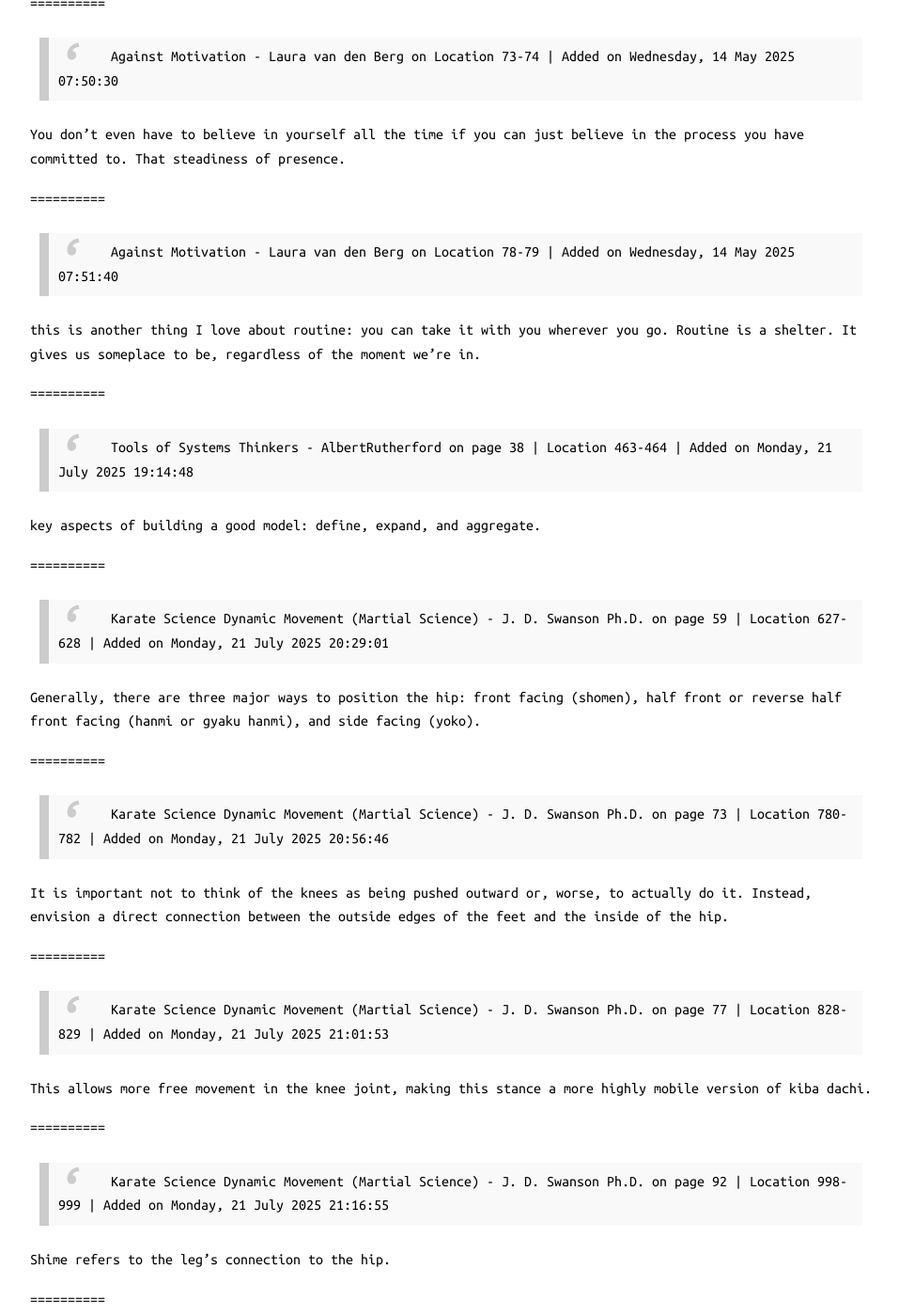
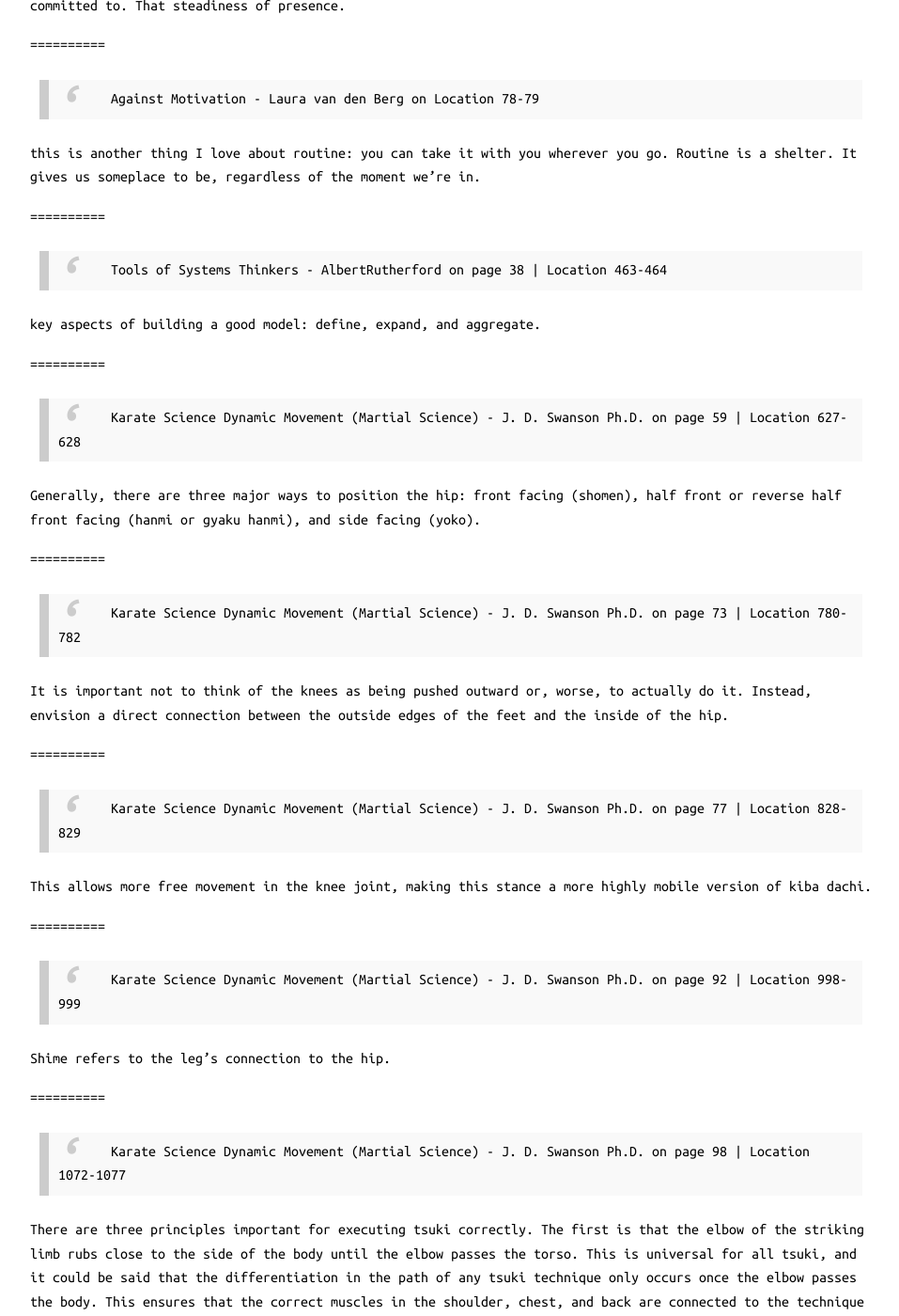
Before and after one commit to hasantayyar/hasantayyar.net, a Jekyll site: the page built from _posts/2026-01-10-clippings.md, in a window 1280 px wide and 1400 px high, scrolled down 2122 px. Shown: the whole window at 94% size, without its empty margins (160-1117 px from the left). Built offline with Jekyll 4.4.1, drawn with Linux system fonts in a browser that asks for light colours; Markdown is read by kramdown in place of the engine named in the settings; some of the changed text lies outside the part shown.

Commit message:
Update 2026-01-10-clippings.md

```diff
--- a/_posts/2026-01-10-clippings.md
+++ b/_posts/2026-01-10-clippings.md
@@ -5,176 +5,179 @@ date:   2026-01-10 09:30:00
 categories: EIL
 ---
 
+**Below is a list of my 2025 clippings from my Kindle.**
+
+
 > A CTO’s Guide to Measuring Software Development Productivity | Amazon Web Services
-> on page 4 | Location 30-31 | Added on Thursday, 24 April 2025 06:18:10
+> on page 4 | Location 30-31
 
 Lead time measures the total elapsed time from when a customer need is first identified to when the solution delivers measurable value.
 
 ==========
 
 > Tools of Systems Thinkers - Albert Rutherford
-> on page 11 | Location 110-111 | Added on Sunday, 27 April 2025 08:10:09
+> on page 11 | Location 110-111
 
 Linear thinking is enforced by our education system. We learn to reduce and dissect problems to smaller, more manageable components without looking at the big picture first.
 
 ==========
 
 > Tools of Systems Thinkers - Albert Rutherford
-> on page 12 | Location 113-115 | Added on Sunday, 27 April 2025 08:13:03
+> on page 12 | Location 113-115
 
 We need to integrate the separate departments of knowledge into one to see how they are connected. This way, we can better understand the complex challenges of the world.
 
 ==========
 
 > Tools of Systems Thinkers - Albert Rutherford
-> on page 14 | Location 139-140 | Added on Sunday, 27 April 2025 08:16:42
+> on page 14 | Location 139-140
 
 I’m about to present an example borrowed from Draper Kauffman’s introduction to systems thinking from the 1980s.
 
 ==========
 
 > Tools of Systems Thinkers - Albert Rutherford
-> on page 16 | Location 174-176 | Added on Sunday, 27 April 2025 08:45:08
+> on page 16 | Location 174-176
 
 Because everything is interconnected, the whole system is comprised of a series of feedback loops. When we understand the nature of feedback loops, we can start to plan interventions to resolve the problems they create.
 
 ==========
 
 > Tools of Systems Thinkers - Albert Rutherford
-> on page 28 | Location 332-332 | Added on Friday, 2 May 2025 09:00:13
+> on page 28 | Location 332-332
 
 Unfortunately, analysts often ignore delays and their negative consequences when making a diagnosis about a problem.
 
 ==========
 
 > Söylevler - Epiktetos
-> on page 17-17 | Added on Tuesday, 13 May 2025 22:41:57
+> on page 17-17
 
 Hükmümüz alhnda olanları elimizden gelen en iyi biçimde; geri kalanlarını ise doğalarına uygun biçimde kullanmak
 
 ==========
 
 > Söylevler - Epiktetos
-> on page 18-18 | Added on Tuesday, 13 May 2025 22:45:16
+> on page 18-18
 
 Yeryüzünde bedennden ayrılmayacak tek kafanı benimki olduğunu sana ne zan1an söyledim?
 
 ==========
 
 > Söylevler - Epiktetos
-> on page 19-19 | Added on Tuesday, 13 May 2025 22:46:01
+> on page 19-19
 
 Daha iyisini seçtm diyorsan, bunu sana veren kim? Verilenle yetinmek için çaba göstermez misin?
 
 ==========
 
 > Against Motivation - Laura van den Berg
-> on Location 73-74 | Added on Wednesday, 14 May 2025 07:50:30
+> on Location 73-74
 
 You don’t even have to believe in yourself all the time if you can just believe in the process you have committed to. That steadiness of presence.
 
 ==========
 
 > Against Motivation - Laura van den Berg
-> on Location 78-79 | Added on Wednesday, 14 May 2025 07:51:40
+> on Location 78-79
 
 this is another thing I love about routine: you can take it with you wherever you go. Routine is a shelter. It gives us someplace to be, regardless of the moment we’re in.
 
 ==========
 
 > Tools of Systems Thinkers - AlbertRutherford
-> on page 38 | Location 463-464 | Added on Monday, 21 July 2025 19:14:48
+> on page 38 | Location 463-464
 
 key aspects of building a good model: define, expand, and aggregate.
 
 ==========
 
 > Karate Science Dynamic Movement (Martial Science) - J. D. Swanson Ph.D.
-> on page 59 | Location 627-628 | Added on Monday, 21 July 2025 20:29:01
+> on page 59 | Location 627-628
 
 Generally, there are three major ways to position the hip: front facing (shomen), half front or reverse half front facing (hanmi or gyaku hanmi), and side facing (yoko).
 
 ==========
 
 > Karate Science Dynamic Movement (Martial Science) - J. D. Swanson Ph.D.
-> on page 73 | Location 780-782 | Added on Monday, 21 July 2025 20:56:46
+> on page 73 | Location 780-782
 
 It is important not to think of the knees as being pushed outward or, worse, to actually do it. Instead, envision a direct connection between the outside edges of the feet and the inside of the hip.
 
 ==========
 
 > Karate Science Dynamic Movement (Martial Science) - J. D. Swanson Ph.D.
-> on page 77 | Location 828-829 | Added on Monday, 21 July 2025 21:01:53
+> on page 77 | Location 828-829
 
 This allows more free movement in the knee joint, making this stance a more highly mobile version of kiba dachi.
 
 ==========
 
 > Karate Science Dynamic Movement (Martial Science) - J. D. Swanson Ph.D.
-> on page 92 | Location 998-999 | Added on Monday, 21 July 2025 21:16:55
+> on page 92 | Location 998-999
 
 Shime refers to the leg’s connection to the hip.
 
 ==========
 
 > Karate Science Dynamic Movement (Martial Science) - J. D. Swanson Ph.D.
-> on page 98 | Location 1072-1077 | Added on Monday, 21 July 2025 21:21:56
+> on page 98 | Location 1072-1077
 
 There are three principles important for executing tsuki correctly. The first is that the elbow of the striking limb rubs close to the side of the body until the elbow passes the torso. This is universal for all tsuki, and it could be said that the differentiation in the path of any tsuki technique only occurs once the elbow passes the body. This ensures that the correct muscles in the shoulder, chest, and back are connected to the technique as it accelerates from the hip. It is good to imagine performing all tsuki hitting the imaginary target with the point of the elbow and the forearm (and thus the striking surface, such as the fist, just gets in the way).
 
 ==========
 
 > Karate Science Dynamic Movement (Martial Science) - J. D. Swanson Ph.D.
-> on page 119 | Location 1274-1276 | Added on Monday, 21 July 2025 21:39:23
+> on page 119 | Location 1274-1276
 
 Finally, it is important to develop flexibility and only kick within the limits of your flexibility. Flexibility in this context does not mean how high the leg can be swung,
 
 ==========
 
 > Karate Science Dynamic Movement (Martial Science) - J. D. Swanson Ph.D.
-> on page 147 | Location 1644-1644 | Added on Monday, 21 July 2025 21:46:59
+> on page 147 | Location 1644-1644
 
 E. Schmeisser, Advanced Karate-Do (St. Louis: Focus Publications, 1994).
 
 ==========
 
 > Karate Science Dynamic Movement (Martial Science) - J. D. Swanson Ph.D.
-> on page 147 | Location 1647-1647 | Added on Monday, 21 July 2025 21:47:08
+> on page 147 | Location 1647-1647
 
 H. Kanazawa, Black Belt Karate: The intensive Course (Tokyo: Kodansha International, 2006).
 
 ==========
 
 > Disaster Recovery Plan for DevOps (Daria Kulikova)
-> on page 6 | Location 56-56 | Added on Tuesday, 22 July 2025 14:30:07
+> on page 6 | Location 56-56
 
 Panic is the worst when it comes to a disaster.
 
 ==========
 
 > Disaster Recovery Plan for DevOps (Daria Kulikova)
-> on page 11 | Location 175-177 | Added on Tuesday, 22 July 2025 14:37:20
+> on page 11 | Location 175-177
 
 The average downtime cost can exceed $ 9K per minute, which makes rapid recovery essential.
 
 ==========
 
 > Tools of Systems Thinkers - AlbertRutherford
-> on page 41 | Location 502-504 | Added on Tuesday, 6 January 2026 09:43:10
+> on page 41 | Location 502-504
 
 Test your knowledge by brainstorming defined questions about your everyday life. How do you know you are on the right track in your relationship, work, and self-care?
 
 ==========
 
 > Tools of Systems Thinkers - AlbertRutherford
-> on page 42 | Location 518-520 | Added on Tuesday, 6 January 2026 09:45:14
+> on page 42 | Location 518-520
 
 our mental models are limited because our life experience is limited; we only know what we have been exposed to. We know what it is like to be in our wealth group, race, culture, or gender. Suppose you are a middle-aged Black man from San Francisco with a six-figure income.
 
 ==========
 
 > Tools of Systems Thinkers - AlbertRutherford
-> on page 43 | Location 535-536 | Added on Tuesday, 6 January 2026 09:48:29
+> on page 43 | Location 535-536
 
 the most critical first step is that we need to leave our echo chamber.
 
```
